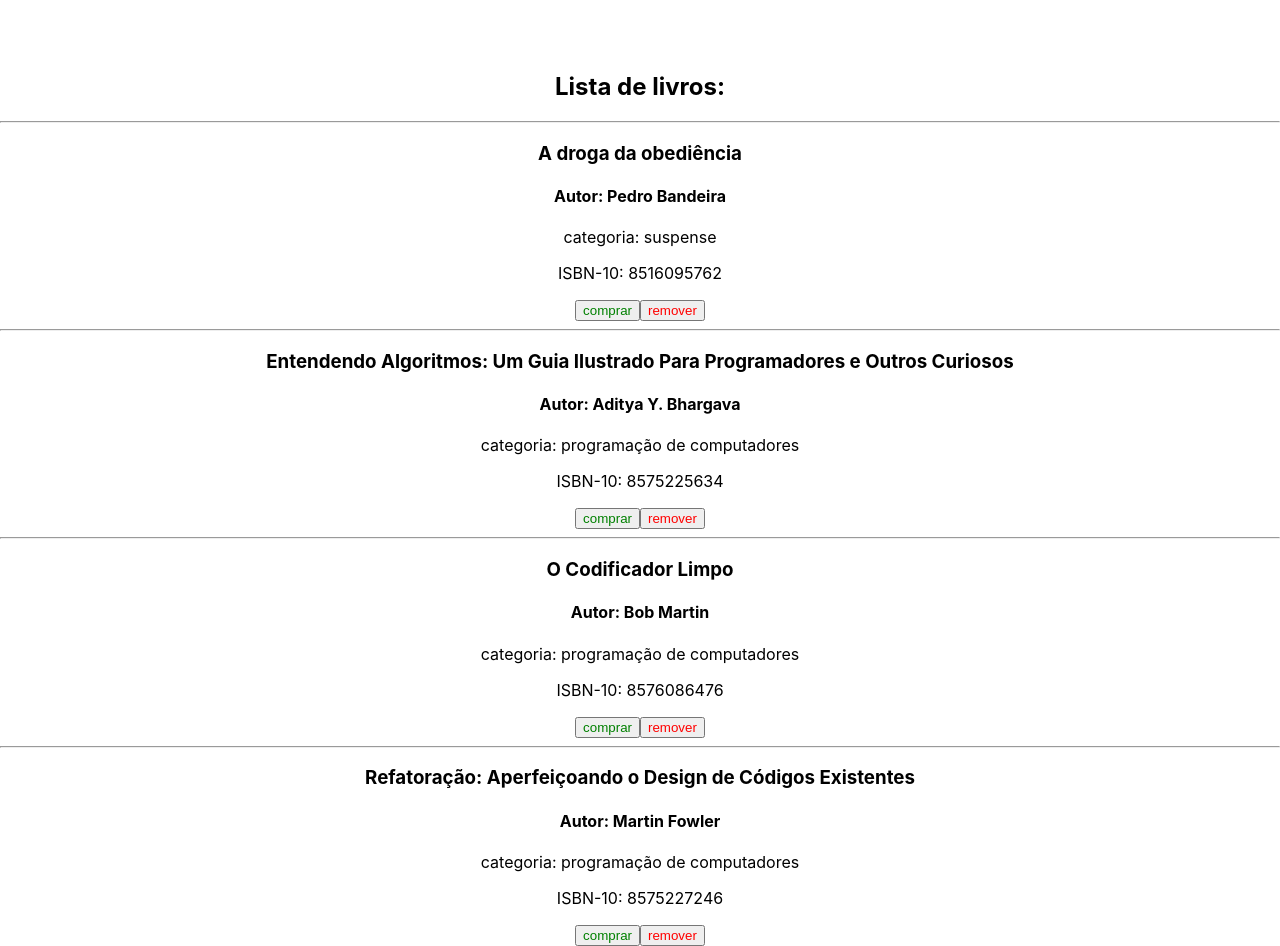
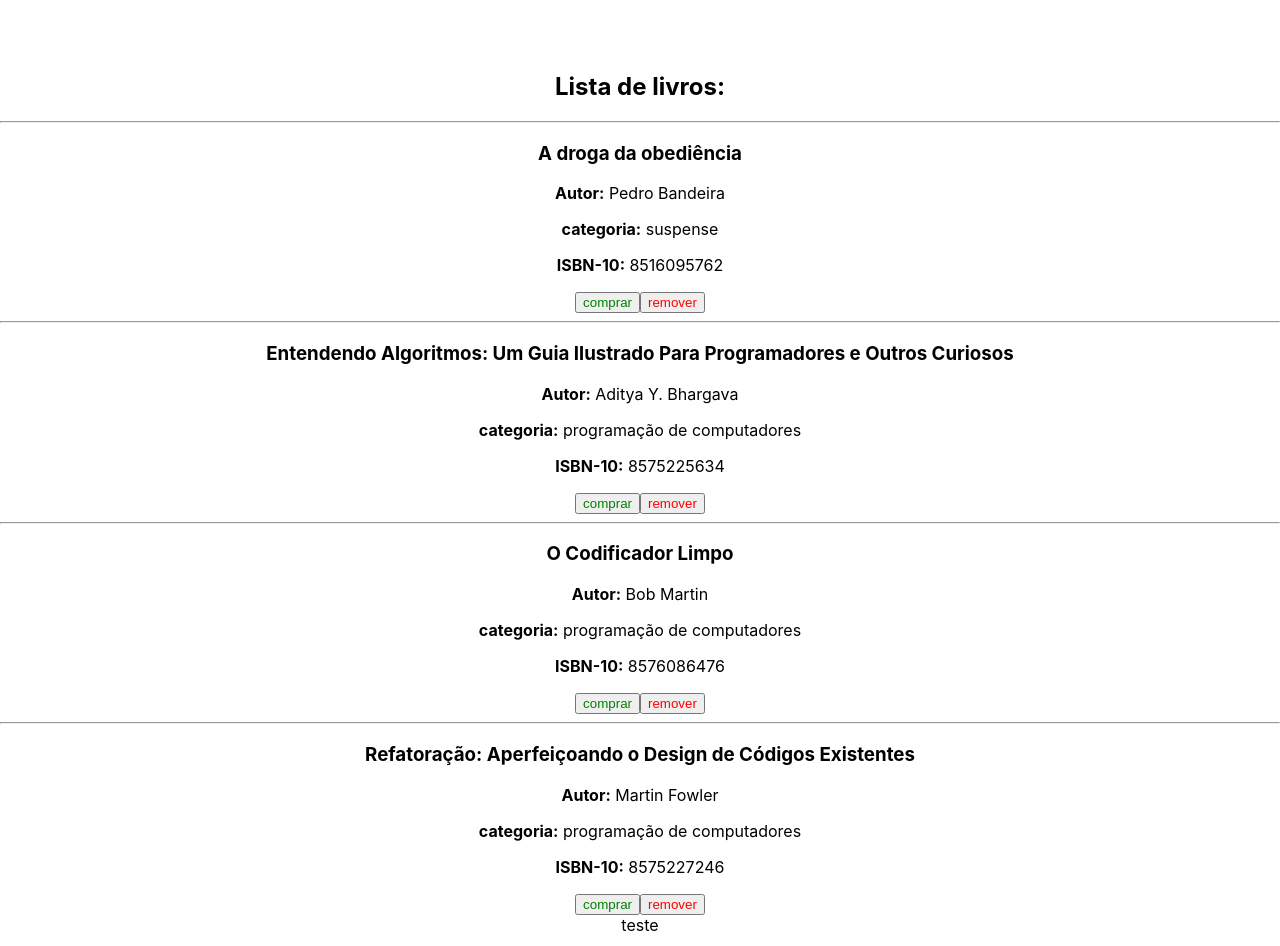
Before and after one commit to gabriellimma/pucrs-reading-journal, a React (Create React App) app: page / in a window 1280 px wide. Shown: the part 760-1706 px from the top of the page. Built offline with nearby package versions, Linux system fonts and the light colour scheme.

Commit message:
feat(booklist): implementa funcionalidade de remoção de livros e adiciona formulário para cadastro

```diff
--- a/src/App.js
+++ b/src/App.js
@@ -1,8 +1,10 @@
+import { useState } from 'react';
 import './App.css';
+import BookFormComponent from './components/BookForm/BookFormComponent';
 import BookListComponent from './components/BookList/BookListComponent';
 import InicioComponent from './components/InicioComponent/InicioComponent';
 import NavbarComponent from './components/NavBar/NavbarComponent';
-import booklist from './data/booklist.json'
+import rawBooklist from './data/booklist.json'
 
 function App() {
 
@@ -25,6 +27,8 @@ function App() {
     }
   ]
 
+  const [booklist, setBookList] = useState(rawBooklist)
+
   return (
     <div className="App">
       <NavbarComponent
@@ -35,8 +39,10 @@ function App() {
         paragraph = {"Bem-vindo ao Reading Journal!"}
       />
       <BookListComponent
-        booklist= {booklist}
+        booklist={booklist}
+        setBookList={setBookList}
       />
+      <BookFormComponent />
     </div>
   );
 }
--- a/src/components/BookForm/BookFormComponent.js
+++ b/src/components/BookForm/BookFormComponent.js
@@ -1,7 +1,7 @@
 function BookFormComponent (props) {
     return (
         <form>
-
+            teste
         </form>
     )
 }
--- a/src/components/BookList/BookListComponent.js
+++ b/src/components/BookList/BookListComponent.js
@@ -1,39 +1,54 @@
 function BookListComponent(props) {
+
+    const handleRemoveBook = (isbn) => {
+        const bookToDelete = props.booklist.find(book => book.ISBN10 === isbn)
+        if (bookToDelete && window.confirm(`Deseja realmente deletar o livro "${bookToDelete.name}" da lista?`)) {
+            const newBookList = props.booklist.filter(book => book.ISBN10 !== isbn)
+            props.setBookList(newBookList)
+        }
+    }
+
     return (
         <>
             <h2>
                 Lista de livros:
             </h2>
-            <>
-                {
+            {
+                //valida se a lista de livros está vazia antes de renderizar
+                props.booklist.length > 0 ?
                     props.booklist.map((book) =>
-                        <>
+                        <div key={book.ISBN10}>
                             <hr></hr>
                             <h3>
                                 {book.name}
                             </h3>
-                            <h4>
-                                Autor: {book.autor}
-                            </h4>
                             <p>
-                                categoria: {book.categoria}
+                                <b>Autor:</b> {book.autor}
                             </p>
                             <p>
-                                ISBN-10: {book.ISBN10}
+                                <b>categoria:</b> {book.categoria}
+                            </p>
+                            <p value={book.ISBN10}>
+                                <b>ISBN-10:</b> {book.ISBN10}
                             </p>
                             <a href={book.linkCompra} target="_blank" rel="noopener noreferrer">
                                 <button style={{ color: "green" }}>
                                     comprar
                                 </button>
                             </a>
-                            <button style={{ color: "red" }}>
+                            <button style={{ color: "red" }} onClick={() => { handleRemoveBook(book.ISBN10) }}>
                                 remover
                             </button>
+                        </div>
+                    ) :
+                    <p>
+                        Ops... Parece que sua lista de livros está vazia 🙁<br />
+                        <a href="#_">
+                            cadastrar livro
+                        </a>
+                    </p>
+            }
 
-                        </>
-                    )
-                }
-            </>
         </>
     )
 }
```
